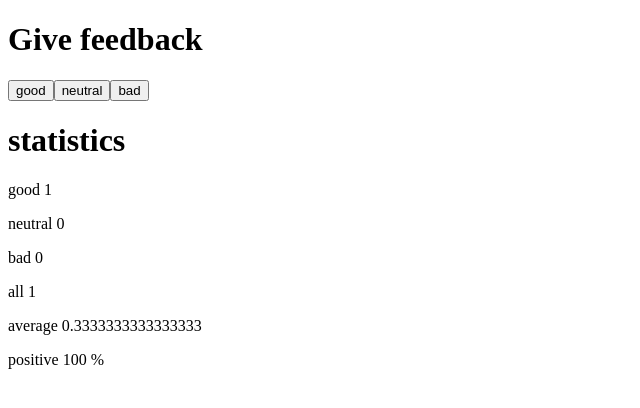
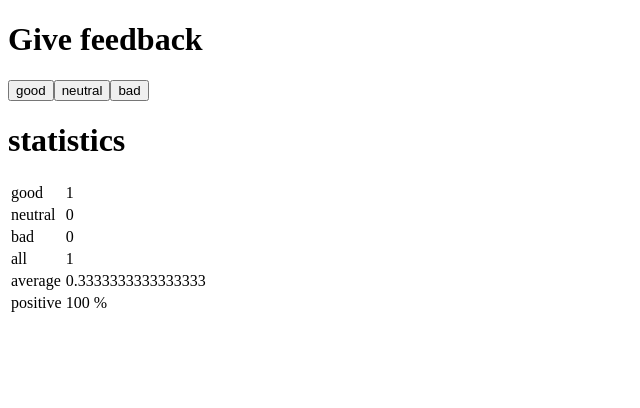
Before and after one commit to kwaref/fullstack-open-2023, a React (Vite) app in the folder part1/unicafe/: page / in a window 1280 px wide. Both pictures are taken after a click on the button "good". Shown: the top 408 px of the page, without its empty margins (0-640 px from the left). Built offline with nearby package versions, Linux system fonts and the light colour scheme.

Commit message:
feat 1.11 done

```diff
--- a/part1/unicafe/src/App.jsx
+++ b/part1/unicafe/src/App.jsx
@@ -1,6 +1,6 @@
 import { useState } from 'react'
 
-const StatisticLine = ({ text, value }) => (<p>{text} {value}</p>)
+const StatisticLine = ({ text, value }) => (<tr><td>{text}</td><td>{value}</td></tr>)
 
 const Statistics = ({good, neutral, bad}) => {
   const average = () => (good + neutral + bad)/3
@@ -11,14 +11,16 @@ const Statistics = ({good, neutral, bad}) => {
     <h1>statistics</h1>
     {
       (good !== 0 || neutral !== 0 | bad !== 0) ?
-    <>
+    <table>
+      <tbody>
         <StatisticLine text={'good'} value={good} />
         <StatisticLine text={'neutral'} value={neutral} />
         <StatisticLine text={'bad'} value={bad} />
         <StatisticLine text={'all'} value={all()} />
         <StatisticLine text={'average'} value={average()} />
         <StatisticLine text={'positive'} value={positive()} />
-    </>:<p>No feedback given</p>
+      </tbody>
+    </table>:<p>No feedback given</p>
     }
   </>
   )
```
Lines whose indentation alone changed are shown as unchanged.
